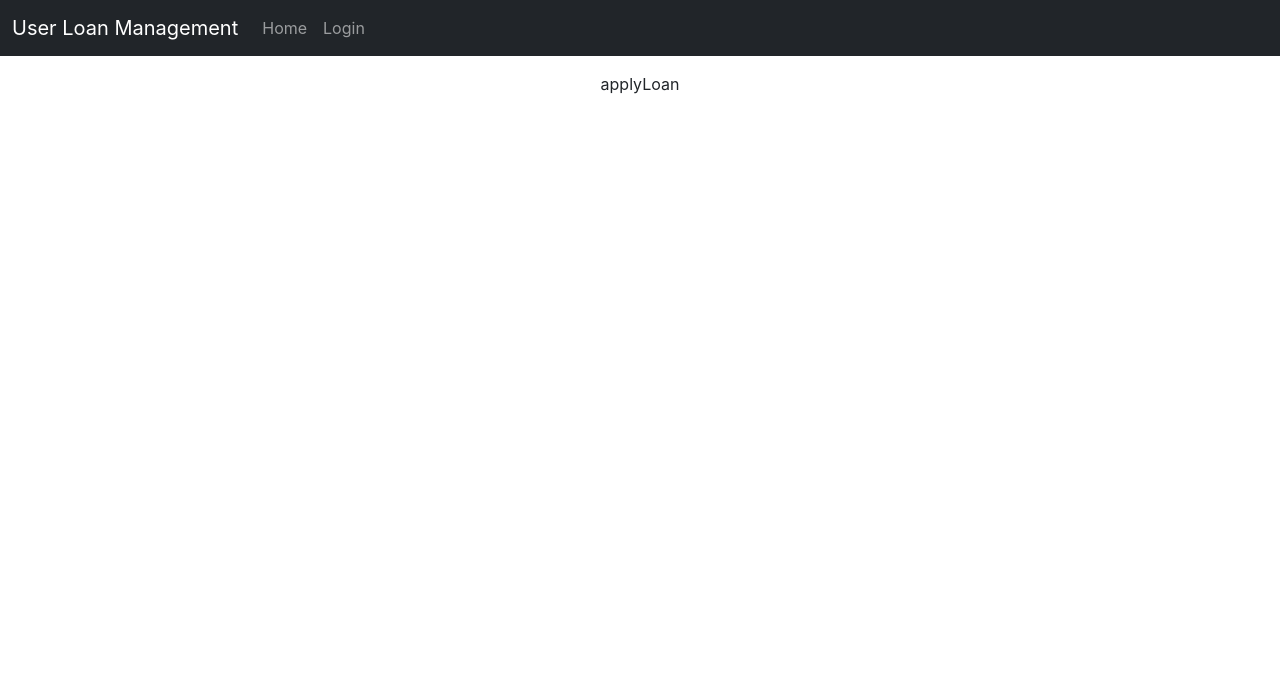
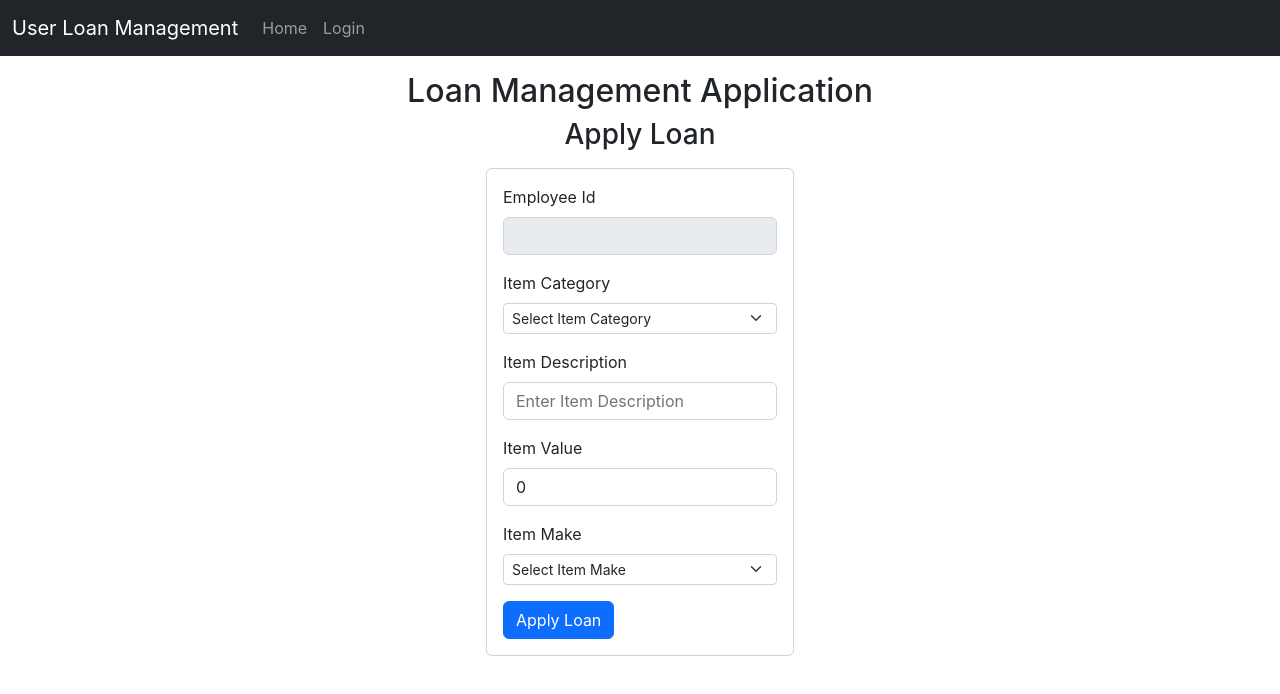
Before and after one commit to UmakanthSahu/capstone-project, a React (Create React App) app in the folder frontend/loan-user-management/: page /applyLoan in a window 1280 px wide. Shown: the top 694 px of the page. Built offline with nearby package versions, Linux system fonts and the light colour scheme.

Commit message:
Apply Form created static

```diff
--- a/frontend/loan-user-management/src/Components/User/ApplyLoan.jsx
+++ b/frontend/loan-user-management/src/Components/User/ApplyLoan.jsx
@@ -1,7 +1,101 @@
-import React from 'react'
+import React, { useState } from "react";
 
 export const ApplyLoan = (props) => {
+  const [itemDescription, setItemDescription] = useState("");
+  const [itemValue, setItemValue] = useState(0);
+
   return (
-    <div>applyLoan</div>
-  )
-}
+    <div>
+      <div className="container my-3">
+        <h2>Loan Management Application</h2>
+        <h3>Apply Loan</h3>
+      </div>
+      <div className="outer">
+        <div className="card w-45">
+          <div className="card-body">
+            <form>
+              <div className="mb-3">
+                <label htmlFor="ememployeeId" className="form-label">
+                  Employee Id
+                </label>
+                <input
+                  type="text"
+                  className="form-control"
+                  id="text"
+                  name="employeeId"
+                  value={props.authorizedLogin}
+                  disabled
+                />
+              </div>
+              <div className="mb-3">
+                <label htmlFor="itemCategory" className="form-label">
+                  Item Category
+                </label>
+                <select
+                  class="form-select form-select-sm"
+                  aria-label=".form-select-lg example"
+                  name="itemCategory"
+                  for="itemCategory"
+                >
+                  <option selected>Select Item Category</option>
+                  <option value="Crockery">Crockery</option>
+                  <option value="Furniture">Furniture</option>
+                  <option value="Stationary">Stationary</option>
+                </select>
+              </div>
+              <div className="mb-3">
+                <label htmlFor="itemDescription" className="form-label">
+                  Item Description
+                </label>
+                <input
+                  type="text"
+                  className="form-control"
+                  id="itemDescription"
+                  name="itemDescription"
+                  value={itemDescription}
+                  onChange={(e) => setItemDescription(e.target.value)}
+                  placeholder="Enter Item Description"
+                />
+              </div>
+              <div className="mb-3">
+                <label htmlFor="itemValue" className="form-label">
+                  Item Value
+                </label>
+                <input
+                  type="text"
+                  className="form-control"
+                  id="itemValue"
+                  name="itemValue"
+                  value={itemValue}
+                  onChange={(e) => setItemValue(e.target.value)}
+                  placeholder="Enter Item Value"
+                />
+              </div>
+              <div className="mb-3">
+                <label htmlFor="itemMake" className="form-label">
+                  Item Make
+                </label>
+                <select
+                  class="form-select form-select-sm"
+                  aria-label=".form-select-lg example"
+                  name="itemMake"
+                  for="itemMake"
+                >
+                  <option selected>Select Item Make</option>
+                  <option value="Wooden">Wooden</option>
+                  <option value="Glass">Glass</option>
+                  <option value="Ceramic">Ceramic</option>
+                  <option value="Plastic">Plastic</option>
+                </select>
+              </div>
+
+              <button type="submit" className="btn btn-primary mx-auto">
+                Apply Loan
+              </button>
+            </form>
+          </div>
+        </div>
+      </div>
+    </div>
+  );
+};
--- a/frontend/loan-user-management/src/Components/User/ItemsPurchased.jsx
+++ b/frontend/loan-user-management/src/Components/User/ItemsPurchased.jsx
@@ -1,7 +1,12 @@
-import React from 'react'
+import React from "react";
 
 export const ItemsPurchased = () => {
   return (
-    <div>ItemsPurchased</div>
-  )
-}
+    <div>
+      <div className="container my-3">
+        <h2>Loan Management Application</h2>
+        <h3>Items Purchased</h3>
+      </div>
+    </div>
+  );
+};
--- a/frontend/loan-user-management/src/Components/User/ViewLoans.jsx
+++ b/frontend/loan-user-management/src/Components/User/ViewLoans.jsx
@@ -1,7 +1,12 @@
-import React from 'react'
+import React from "react";
 
 export const ViewLoans = (props) => {
   return (
-    <div>ViewLoans</div>
-  )
-}
+    <div>
+      <div className="container my-3">
+        <h2>Loan Management Application</h2>
+        <h3>View Loans</h3>
+      </div>
+    </div>
+  );
+};
```
